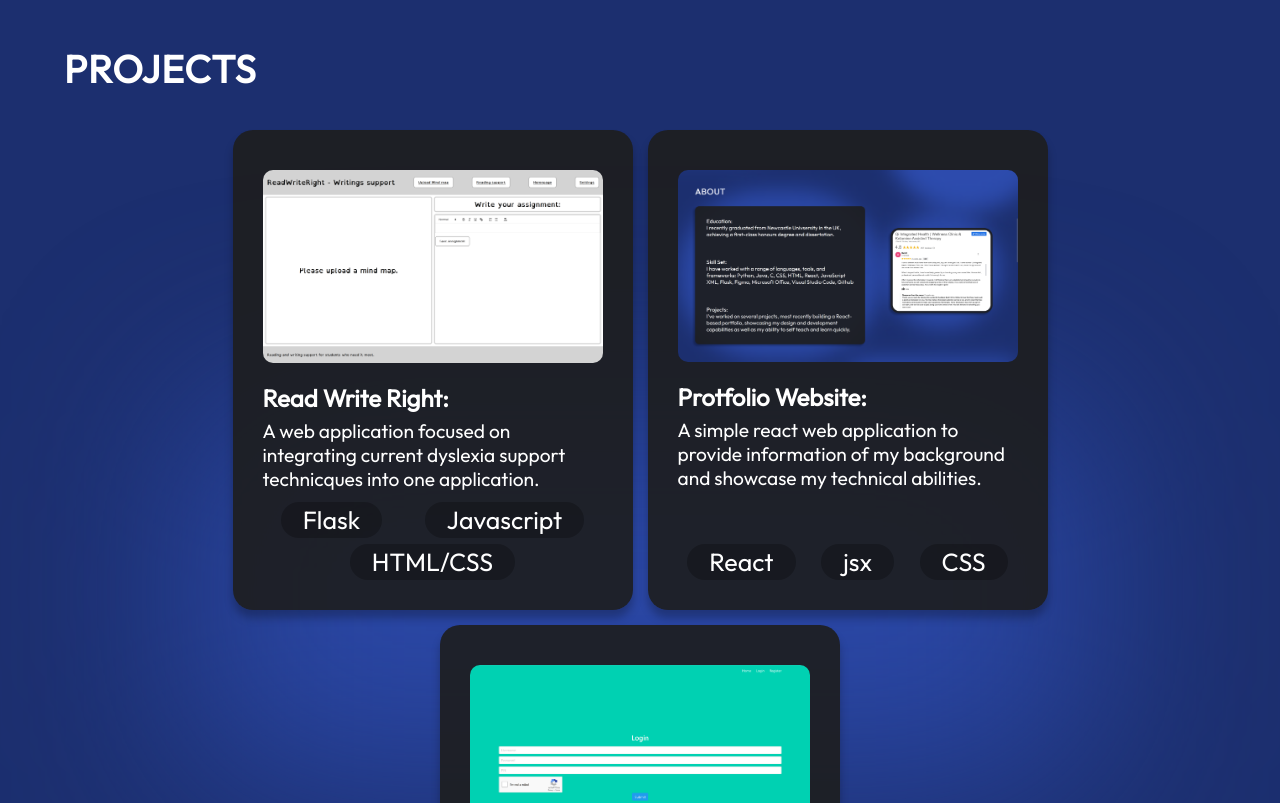
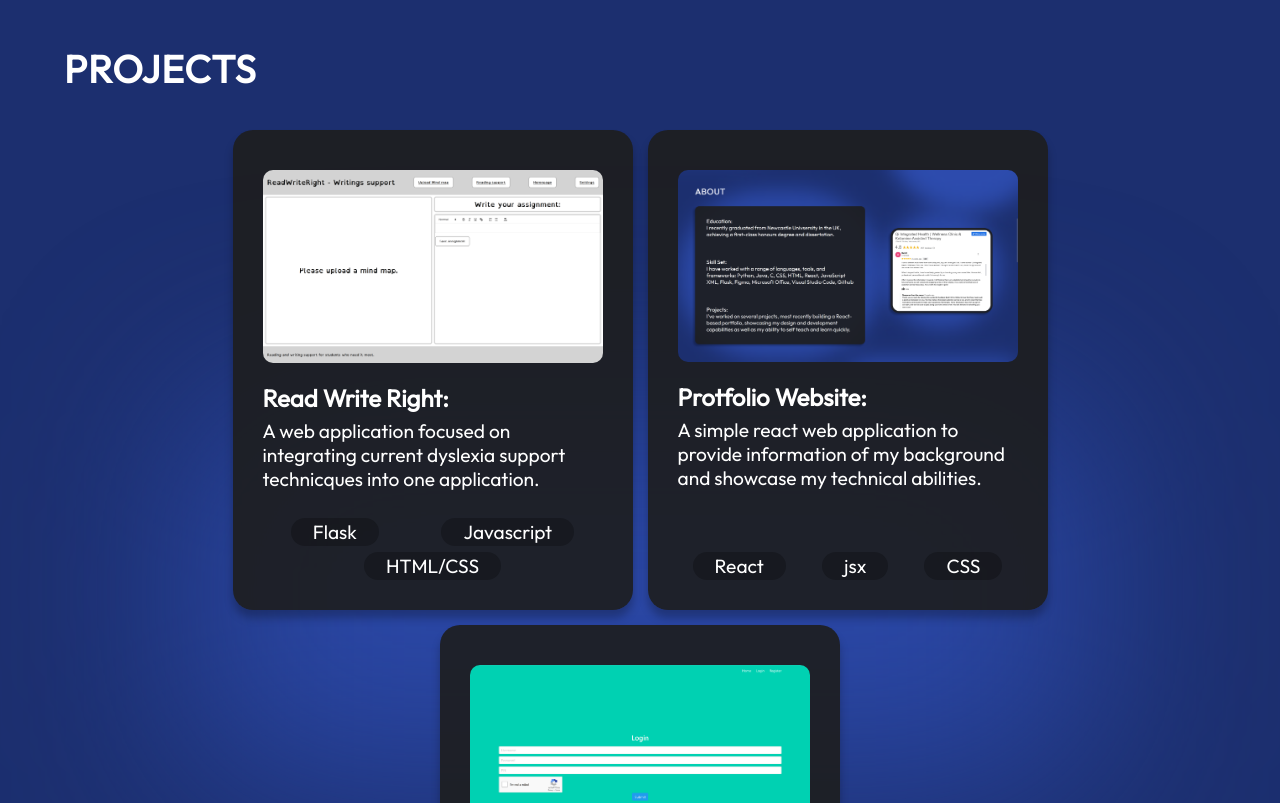
Before and after one commit to Alex45674/readwriteright, a React (Vite) app: page / in a window 1280 px wide. Shown: the part 2320-3123 px from the top of the page. Built offline with nearby package versions, Linux system fonts and the light colour scheme.

Commit message:
Skill text fixed

```diff
--- a/src/components/Projects/ProjectCard.module.css
+++ b/src/components/Projects/ProjectCard.module.css
@@ -12,6 +12,7 @@
     padding: 15px;
     max-width: 70%;
     z-index: 2;
+    min-height: 400px;
 }
 
 .container2 {
@@ -76,6 +77,7 @@
 
 .skill {
     font-size: 25px;
+    font-size: clamp(0.9rem, 1.8vw, 1.2rem);
     font-weight: 400;
     border-radius: 100px;
     background: rgba(0, 0, 0, 0.25);
```
